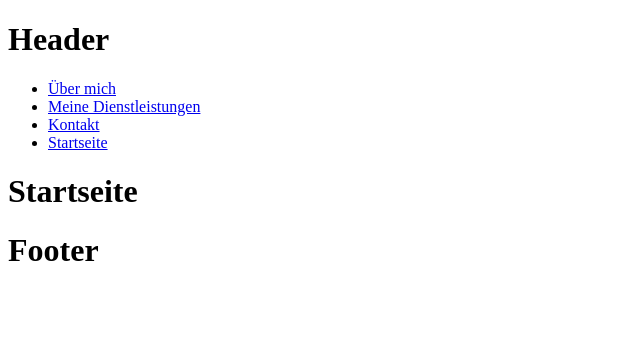
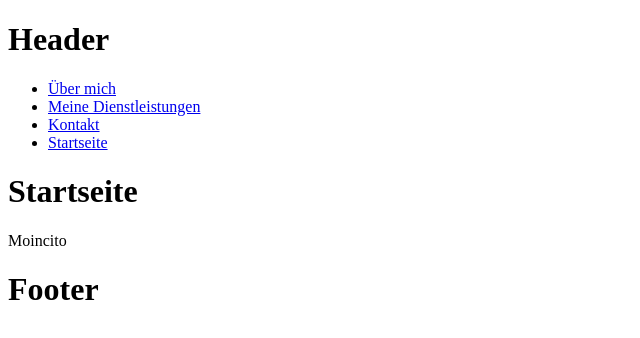
Before and after one commit to anitakath/Hebamme_Portfolio, a Next.js app: page / in a window 1280 px wide. Shown: the top 338 px of the page, without its empty margins (0-640 px from the left). Built offline with nearby package versions, Linux system fonts and the light colour scheme.

Commit message:
moincito

```diff
--- a/pages/index.js
+++ b/pages/index.js
@@ -15,6 +15,7 @@ const Start = () => {
 
         <Layout>
             <h1> Startseite </h1>
+            <p> Moincito </p>
         </Layout>
 
     </div>
```
